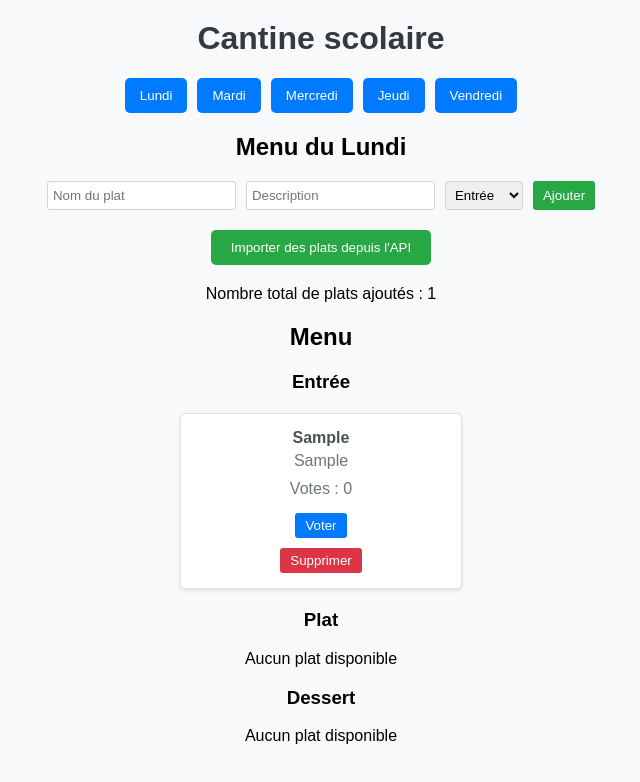
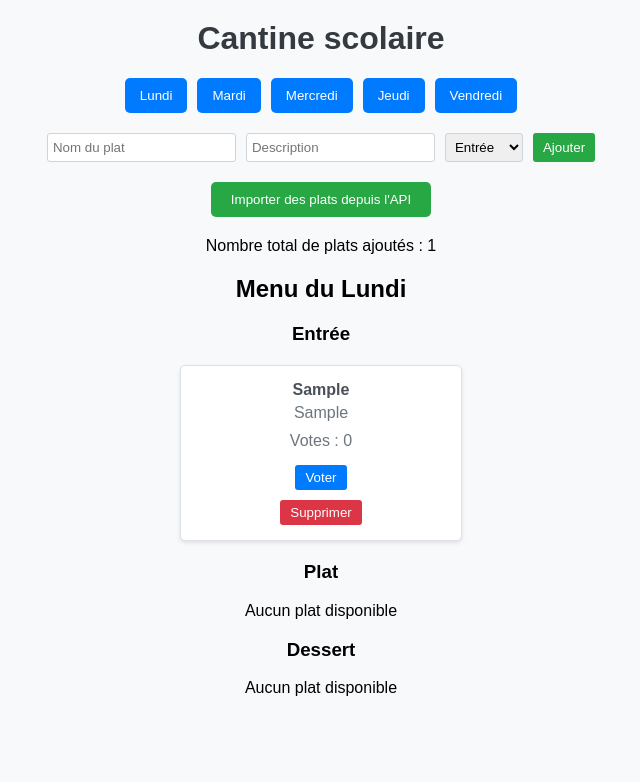
Before and after one commit to Taazwind/prjcantine, a Vue app: page / in a window 1280 px wide. Both pictures are taken after typing "Sample", "Sample" into the empty fields and a click on the button "Ajouter". Shown: the top 782 px of the page, without its empty margins (319-959 px from the left). Built offline with nearby package versions, Linux system fonts and the light colour scheme.

Commit message:
Refactor menu display and add custom menu functionality

```diff
--- a/src/App.vue
+++ b/src/App.vue
@@ -2,71 +2,41 @@
   <div id="app">
     <h1>Cantine scolaire</h1>
 
-    <div class="day-buttons">
-      <button v-for="day in days" :key="day" @click="selectDay(day)">
-        {{ day }}
-      </button>
-    </div>
+    <DayButtons :days="days" @select-day="selectDay" />
 
-    <h2>Menu du {{ selectedDay }}</h2>
+    <DishForm @add-dish="addDish" />
 
-    <div v-if="showCustomMenu">
-      <form @submit.prevent="addDish">
-        <input v-model="newDish.title" placeholder="Nom du plat" />
-        <input v-model="newDish.description" placeholder="Description" />
-        <select v-model="newDish.category">
-          <option>Entrée</option>
-          <option>Plat</option>
-          <option>Dessert</option>
-        </select>
-        <button type="submit">Ajouter</button>
-      </form>
+    <button id="api-btn" @click="importDishesFromApi" :disabled="isLoading">
+      {{ isLoading ? "Chargement..." : "Importer des plats depuis l'API" }}
+    </button>
 
-      <button id="coubeh" @click="importDishesFromApi" :disabled="isLoading">
-        {{ isLoading ? "Chargement..." : "Importer des plats depuis l'API" }}
-      </button>
-
-      <div>
-        <p>Nombre total de plats ajoutés : {{ totalDishes }}</p>
-        <h2>Menu</h2>
-        <div
-          v-for="(dishes, category) in customMenu[selectedDay]"
-          :key="category"
-        >
-          <h3>{{ category }}</h3>
-          <div class="dish-container" v-if="dishes.length > 0">
-            <div class="dish-box" v-for="dish in dishes" :key="dish.title">
-              <h4>{{ dish.title }}</h4>
-              <p>{{ dish.description }}</p>
-              <p>Votes : {{ dish.votes }}</p>
-              <button @click="dish.votes++">Voter</button>
-              <button @click="deleteDish(category, dish)" class="btn del-btn">
-                Supprimer
-              </button>
-            </div>
-          </div>
-          <p v-else>Aucun plat disponible</p>
-        </div>
-      </div>
+    <div>
+      <p>Nombre total de plats ajoutés : {{ totalDishes }}</p>
+      <DishList
+        :selectedDay="selectedDay"
+        :customMenu="customMenu"
+        @delete-dish="deleteDish"
+      />
     </div>
   </div>
 </template>
 
 <script>
 import { ref, reactive, computed } from "vue";
+import DayButtons from "./components/DayButtons.vue";
+import DishForm from "./components/DishForm.vue";
+import DishList from "./components/DishList.vue";
 
 export default {
+  components: {
+    DayButtons,
+    DishForm,
+    DishList,
+  },
   setup() {
     const days = ["Lundi", "Mardi", "Mercredi", "Jeudi", "Vendredi"];
     const selectedDay = ref("Lundi");
-    const showCustomMenu = ref(true);
     const isLoading = ref(false);
-
-    const newDish = reactive({
-      title: "",
-      description: "",
-      category: "Entrée",
-    });
 
     const customMenu = reactive({});
     days.forEach((day) => {
@@ -81,24 +51,14 @@ export default {
       selectedDay.value = day;
     };
 
-    const addDish = () => {
+    const addDish = (newDish) => {
       if (newDish.title && newDish.description) {
         customMenu[selectedDay.value][newDish.category].push({
-          title: newDish.title,
-          description: newDish.description,
+          ...newDish,
           votes: 0,
         });
-        newDish.title = "";
-        newDish.description = "";
-        newDish.category = "Entrée";
       }
     };
-
-    const displayedDishes = reactive({
-      Entrée: [],
-      Plat: [],
-      Dessert: [],
-    });
 
     const deleteDish = (category, dish) => {
       const index = customMenu[selectedDay.value][category].indexOf(dish);
@@ -131,13 +91,11 @@ export default {
         // Mélanger les recettes de manière aléatoire
         const shuffledRecipes = shuffleArray(data.results);
 
-        // Sélectionner une entrée, un plat et un dessert aléatoire
         const starter = findUniqueDish(shuffledRecipes, "Entrée");
         const mainDish = findUniqueDish(shuffledRecipes, "Plat");
         const dessert = findUniqueDish(shuffledRecipes, "Dessert");
 
         if (starter && mainDish && dessert) {
-          // Ajouter ces plats au menu du jour
           customMenu[selectedDay.value]["Entrée"].push({
             title: starter.name,
             description: starter.description || "Pas de description disponible",
@@ -156,11 +114,6 @@ export default {
             description: dessert.description || "Pas de description disponible",
             votes: 0,
           });
-
-          // Ajouter ces plats à la liste des plats affichés
-          displayedDishes["Entrée"].push(starter.name);
-          displayedDishes["Plat"].push(mainDish.name);
-          displayedDishes["Dessert"].push(dessert.name);
         } else {
           console.error(
             "Impossible de trouver une entrée, un plat ou un dessert."
@@ -185,17 +138,14 @@ export default {
           : () => true;
 
       for (let recipe of recipes) {
-        if (
-          dishFinder(recipe) &&
-          !displayedDishes[category].includes(recipe.name)
-        ) {
+        if (dishFinder(recipe)) {
           return recipe;
         }
       }
       return null;
     };
 
-    // Fonction de mélange aléatoire (Fisher-Yates)
+    // Fonction de mélange aléatoire
     const shuffleArray = (array) => {
       for (let i = array.length - 1; i > 0; i--) {
         const j = Math.floor(Math.random() * (i + 1));
@@ -247,9 +197,7 @@ export default {
     return {
       days,
       selectedDay,
-      showCustomMenu,
       isLoading,
-      newDish,
       customMenu,
       selectDay,
       addDish,
@@ -275,12 +223,6 @@ h1 {
   color: #343a40;
 }
 
-form {
-  display: flex;
-  justify-content: center;
-  margin-bottom: 20px;
-}
-
 h2,
 h3,
 p {
@@ -288,28 +230,7 @@ p {
   justify-content: center;
 }
 
-input,
-select {
-  margin-right: 10px;
-  padding: 5px;
-  border: 1px solid #ced4da;
-  border-radius: 3px;
-}
-
-button {
-  background-color: #28a745;
-  color: white;
-  border: none;
-  padding: 5px 10px;
-  cursor: pointer;
-  border-radius: 3px;
-}
-
-button:hover {
-  background-color: #218838;
-}
-
-#coubeh {
+#api-btn {
   display: block;
   margin: 20px auto;
   padding: 10px 20px;
@@ -321,80 +242,7 @@ button:hover {
   text-align: center;
 }
 
-#coubeh:hover {
+#api-btn:hover {
   background-color: #218838;
 }
-
-.dish-container {
-  display: flex;
-  flex-wrap: wrap;
-  gap: 20px;
-  justify-content: center;
-  margin: 20px 0;
-}
-
-.dish-box {
-  background-color: white;
-  border: 1px solid #dee2e6;
-  border-radius: 5px;
-  padding: 15px;
-  width: 250px;
-  box-shadow: 0 2px 4px rgba(0, 0, 0, 0.1);
-  display: flex;
-  flex-direction: column;
-  align-items: center;
-}
-
-.dish-box h4 {
-  margin: 0;
-  color: #495057;
-}
-
-.dish-box p {
-  margin: 5px 0;
-  color: #6c757d;
-}
-
-.dish-box button {
-  margin-top: 10px;
-  background-color: #007bff;
-}
-
-.dish-box button:hover {
-  background-color: #0056b3;
-}
-
-.day-buttons {
-  display: flex;
-  justify-content: center;
-  margin-bottom: 20px;
-  gap: 10px;
-}
-
-.day-buttons button {
-  padding: 10px 15px;
-  background-color: #007bff;
-  color: white;
-  border: none;
-  border-radius: 5px;
-  cursor: pointer;
-}
-
-.day-buttons button:hover {
-  background-color: #0056b3;
-}
-
-.btn.del-btn {
-  background-color: #dc3545;
-  color: white;
-  border: none;
-  padding: 5px 10px;
-  border-radius: 3px;
-  cursor: pointer;
-  transition: background-color 0.3s ease;
-}
-
-.btn.del-btn:hover {
-  background-color: #c82333;
-}
 </style>
--- /dev/null
+++ b/src/components/DayButtons.vue
@@ -0,0 +1,40 @@
+<template>
+    <div class="day-buttons">
+      <button v-for="day in days" :key="day" @click="$emit('select-day', day)">
+        {{ day }}
+      </button>
+    </div>
+  </template>
+
+  <script>
+  export default {
+    props: {
+      days: {
+        type: Array,
+        required: true,
+      },
+    },
+  };
+  </script>
+
+  <style scoped>
+  .day-buttons {
+    display: flex;
+    justify-content: center;
+    margin-bottom: 20px;
+    gap: 10px;
+  }
+
+  .day-buttons button {
+    padding: 10px 15px;
+    background-color: #007bff;
+    color: white;
+    border: none;
+    border-radius: 5px;
+    cursor: pointer;
+  }
+
+  .day-buttons button:hover {
+    background-color: #0056b3;
+  }
+  </style>
--- /dev/null
+++ b/src/components/DishBox.vue
@@ -0,0 +1,78 @@
+<template>
+  <div class="dish-box">
+    <h4>{{ dish.title }}</h4>
+    <p>{{ dish.description }}</p>
+    <p>Votes : {{ dish.votes }}</p>
+    <button @click="vote">Voter</button>
+    <button @click="$emit('delete-dish')" class="btn del-btn">Supprimer</button>
+  </div>
+</template>
+
+<script>
+export default {
+  props: {
+    dish: {
+      type: Object,
+      required: true,
+    },
+  },
+  methods: {
+    vote() {
+      this.$emit("vote-dish", this.dish);
+    },
+  },
+};
+</script>
+
+<style scoped>
+.dish-box {
+  background-color: white;
+  border: 1px solid #dee2e6;
+  border-radius: 5px;
+  padding: 15px;
+  width: 250px;
+  box-shadow: 0 2px 4px rgba(0, 0, 0, 0.1);
+  display: flex;
+  flex-direction: column;
+  align-items: center;
+}
+
+.dish-box h4 {
+  margin: 0;
+  color: #495057;
+}
+
+.dish-box p {
+  margin: 5px 0;
+  color: #6c757d;
+}
+
+.dish-box button {
+  margin-top: 10px;
+  background-color: #007bff;
+  color: white;
+  border: none;
+  padding: 5px 10px;
+  border-radius: 3px;
+  cursor: pointer;
+  transition: background-color 0.3s ease;
+}
+
+.dish-box button:hover {
+  background-color: #0056b3;
+}
+
+.btn.del-btn {
+  background-color: #dc3545;
+  color: white;
+  border: none;
+  padding: 5px 10px;
+  border-radius: 3px;
+  cursor: pointer;
+  transition: background-color 0.3s ease;
+}
+
+.btn.del-btn:hover {
+  background-color: #c82333;
+}
+</style>
--- /dev/null
+++ b/src/components/DishForm.vue
@@ -0,0 +1,63 @@
+<template>
+    <form @submit.prevent="submitForm">
+      <input v-model="newDish.title" placeholder="Nom du plat" />
+      <input v-model="newDish.description" placeholder="Description" />
+      <select v-model="newDish.category">
+        <option>Entrée</option>
+        <option>Plat</option>
+        <option>Dessert</option>
+      </select>
+      <button type="submit">Ajouter</button>
+    </form>
+  </template>
+
+  <script>
+  export default {
+    data() {
+      return {
+        newDish: {
+          title: "",
+          description: "",
+          category: "Entrée",
+        },
+      };
+    },
+    methods: {
+      submitForm() {
+        this.$emit("add-dish", { ...this.newDish });
+        this.newDish.title = "";
+        this.newDish.description = "";
+        this.newDish.category = "Entrée";
+      },
+    },
+  };
+  </script>
+
+  <style scoped>
+  form {
+    display: flex;
+    justify-content: center;
+    margin-bottom: 20px;
+  }
+
+  input,
+  select {
+    margin-right: 10px;
+    padding: 5px;
+    border: 1px solid #ced4da;
+    border-radius: 3px;
+  }
+
+  button {
+    background-color: #28a745;
+    color: white;
+    border: none;
+    padding: 5px 10px;
+    cursor: pointer;
+    border-radius: 3px;
+  }
+
+  button:hover {
+    background-color: #218838;
+  }
+  </style>
--- /dev/null
+++ b/src/components/DishList.vue
@@ -0,0 +1,56 @@
+<template>
+    <div>
+      <h2>Menu du {{ selectedDay }}</h2>
+      <div v-for="(dishes, category) in customMenu[selectedDay]" :key="category">
+        <h3>{{ category }}</h3>
+        <div class="dish-container" v-if="dishes.length > 0">
+          <DishBox
+            v-for="dish in dishes"
+            :key="dish.title"
+            :dish="dish"
+            @vote-dish="voteDish"
+            @delete-dish="deleteDish(category, dish)"
+          />
+        </div>
+        <p v-else>Aucun plat disponible</p>
+      </div>
+    </div>
+  </template>
+
+  <script>
+  import DishBox from "./DishBox.vue";
+
+  export default {
+    components: {
+      DishBox,
+    },
+    props: {
+      selectedDay: {
+        type: String,
+        required: true,
+      },
+      customMenu: {
+        type: Object,
+        required: true,
+      },
+    },
+    methods: {
+      voteDish(dish) {
+        dish.votes++;
+      },
+      deleteDish(category, dish) {
+        this.$emit("delete-dish", category, dish);
+      },
+    },
+  };
+  </script>
+
+  <style scoped>
+  .dish-container {
+    display: flex;
+    flex-wrap: wrap;
+    gap: 20px;
+    justify-content: center;
+    margin: 20px 0;
+  }
+  </style>
```
